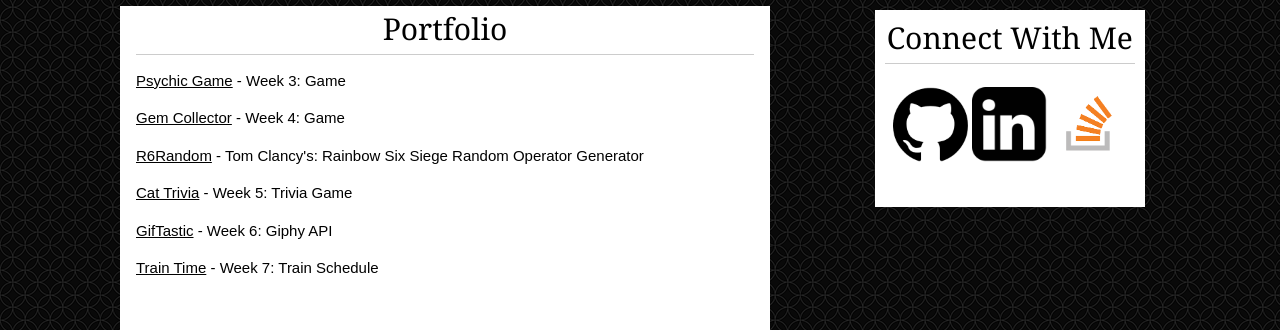
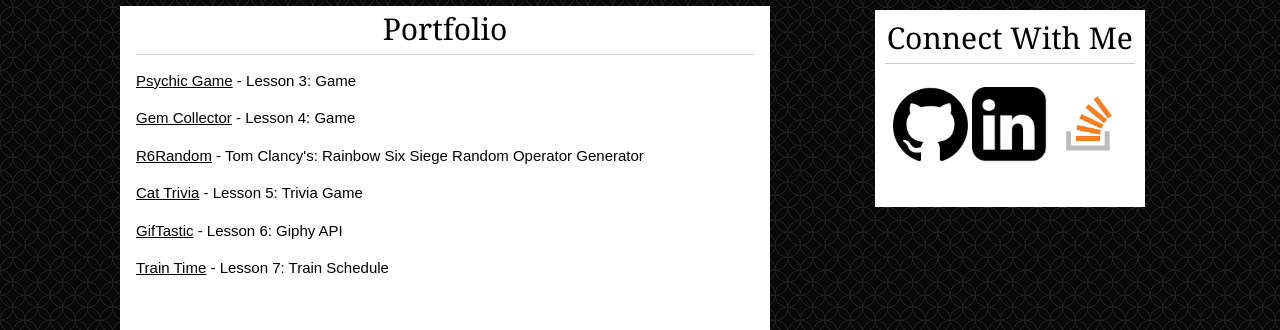
Before and after one commit to NGeckle/Basic-Portfolio, a plain HTML site: page portfolio.html in a window 1280 px wide. Shown: the part 255-585 px from the top of the page. Drawn offline with nearby package versions, Linux system fonts and the light colour scheme.

Commit message:
Changed 'week' to 'lesson' on portfolio

```diff
--- a/portfolio.html
+++ b/portfolio.html
@@ -26,12 +26,12 @@
                 <br><br><br><br>
                 <section class="w3-container">
                     <h2>Portfolio</h2>
-                    <p><a href="https://ngeckle.github.io/Psychic-Game/">Psychic Game</a> - Week 3: Game</p></a>
-                    <p><a href="https://ngeckle.github.io/week-4-game/">Gem Collector</a> - Week 4: Game</p>
+                    <p><a href="https://ngeckle.github.io/Psychic-Game/">Psychic Game</a> - Lesson 3: Game</p></a>
+                    <p><a href="https://ngeckle.github.io/week-4-game/">Gem Collector</a> - Lesson 4: Game</p>
                     <p><a href="https://ngeckle.github.io/R6Random/">R6Random</a> - Tom Clancy's: Rainbow Six Siege Random Operator Generator</p>
-                    <p><a href="https://ngeckle.github.io/TriviaGame/">Cat Trivia</a> - Week 5: Trivia  Game</p></a>
-                    <p><a href="https://ngeckle.github.io/GifTastic/">GifTastic</a> - Week 6: Giphy API</p></a>
-                    <p><a href="https://ngeckle.github.io/TrainSchedule/">Train Time</a> - Week 7: Train Schedule</p></a>
+                    <p><a href="https://ngeckle.github.io/TriviaGame/">Cat Trivia</a> - Lesson 5: Trivia  Game</p></a>
+                    <p><a href="https://ngeckle.github.io/GifTastic/">GifTastic</a> - Lesson 6: Giphy API</p></a>
+                    <p><a href="https://ngeckle.github.io/TrainSchedule/">Train Time</a> - Lesson 7: Train Schedule</p></a>
                     <br><br><br><br><br><br>
 
 
```
